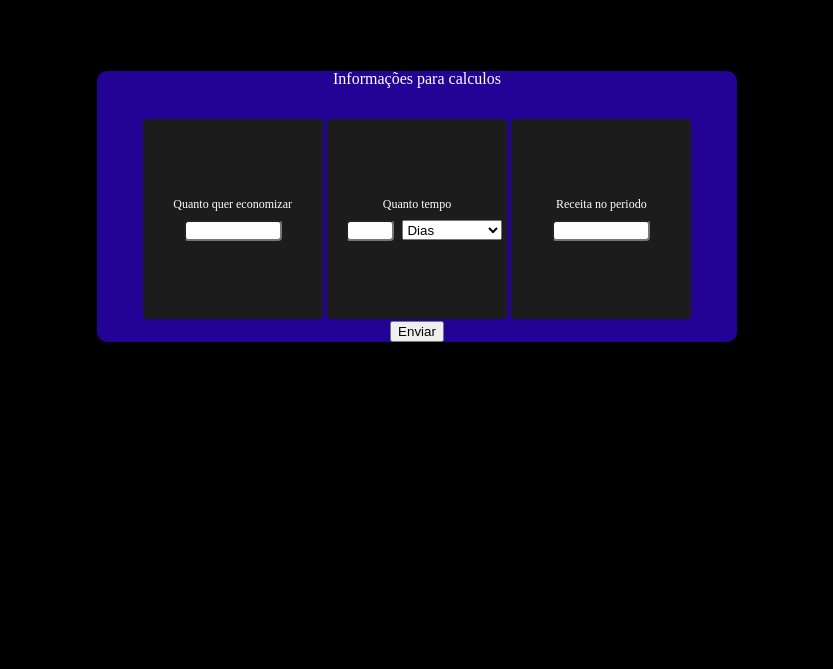
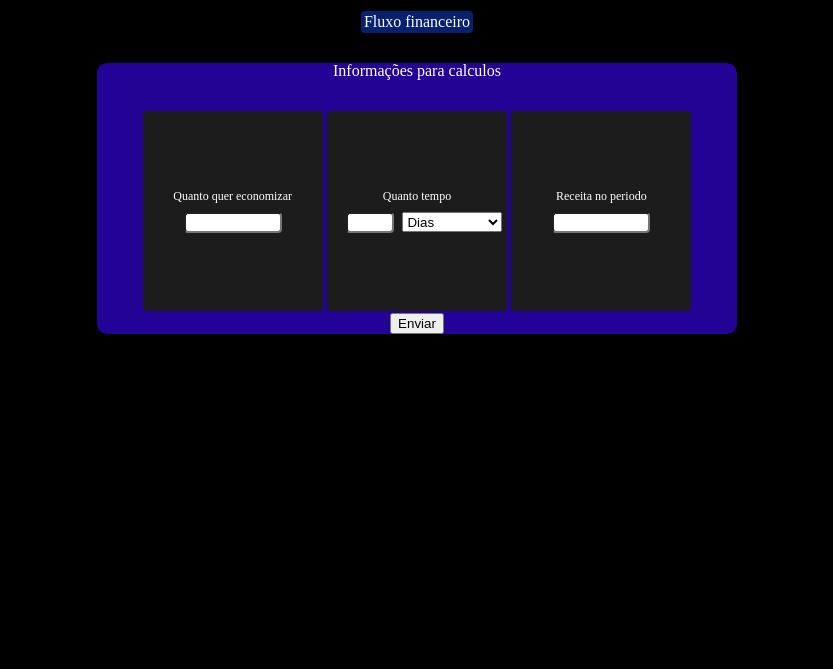
Before and after one commit to estrela801/sitema-gestao-financeira, a plain HTML site: page frontend/index.HTML in a window 1280 px wide. Shown: the part 131-800 px from the top of the page, without its empty margins (223-1056 px from the left). Drawn offline with Linux system fonts and the light colour scheme.

Commit message:
many things

```diff
--- /dev/null
+++ b/backend/src/index.js
@@ -0,0 +1 @@
+// criando o backend do projeto com node
--- a/index.HTML
+++ b/frontend/index.HTML
@@ -10,6 +10,9 @@
 <body>
     <section class="bg-titulo">
         <div class="titulo">Sistema Financeiro</div>
+        <div class="options">
+            <a href="/sla" class="option">Fluxo financeiro</a>
+        </div>
     </section>
     <main>
 
--- a/style.css
+++ b/frontend/style.css
@@ -4,14 +4,16 @@
 body{
     background-color: black;
 }
-.header{
+/* .header{
     width: 100vw;
     height: 80px;
     display: flex;
     align-items: center;
     justify-content: space-around;
     margin-bottom: 25px;
-}
+} */
+
+
 .link{
     display: flex;
     align-items: center;
@@ -35,7 +37,8 @@ body{
 .bg-titulo{
     margin-top: 80px;
     display: flex;
-    /* align-items: center; */
+    flex-direction: column;
+    align-items: center;
     justify-content: center;
     width: 100vw;
 }
@@ -50,7 +53,25 @@ body{
     background-color: rgb(20, 0, 199);
     border: 1px solid rgb(83, 83, 151);
     border-radius: 12px;
-    margin-bottom: 50px;
+    margin-bottom: 20px;
+}
+.options{
+    display: flex;
+    color: white;
+    align-items: center;
+    justify-content: center;
+}
+.option{
+    margin: 0 20px;
+    background-color: #06226e;
+    padding: 3px;
+    border-radius: 4px;
+    color: white;
+    text-decoration: none;
+    transition: all 300ms;
+}
+.option:hover{
+    transform: scale(1.1);
 }
 /* ----------------------------------- */
 .main-elements{
```
Also changed, not shown: frontend/README.md (renamed from README.md), frontend/reset.css (renamed from reset.css), frontend/src/scriptsJS/index.js (renamed from src/scriptsJS/index.js), frontend/src/scriptsTS/index.ts (renamed from src/scriptsTS/index.ts), frontend/tsconfig.json (renamed from tsconfig.json).
